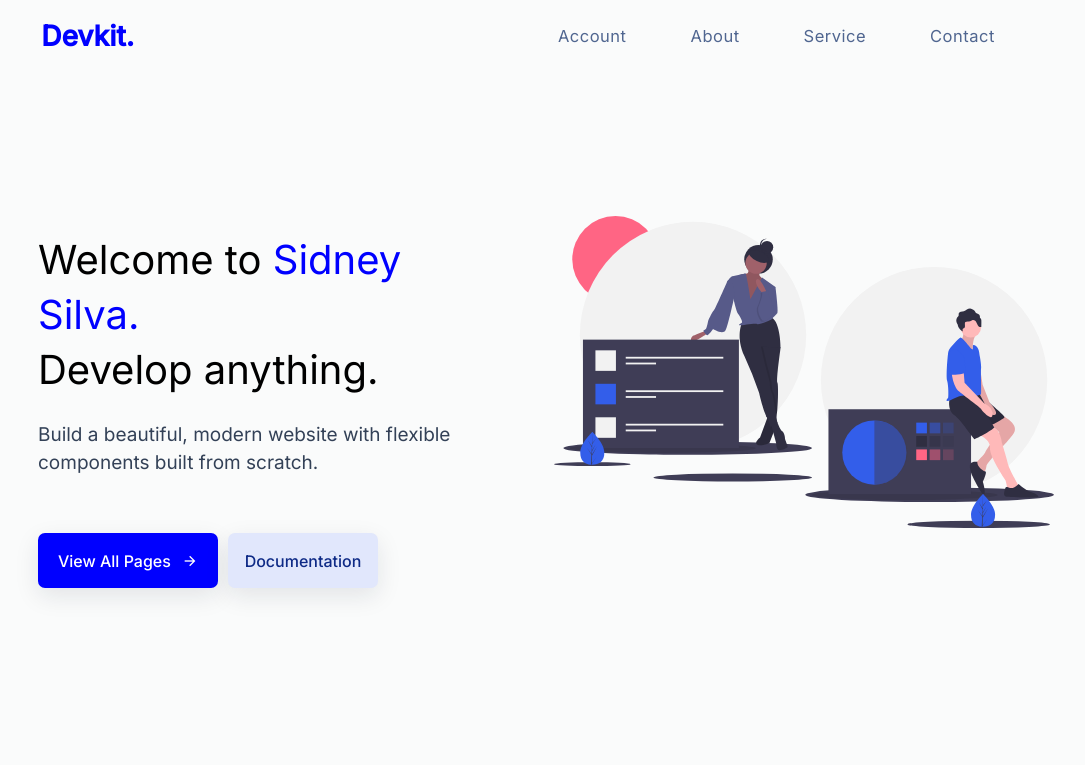
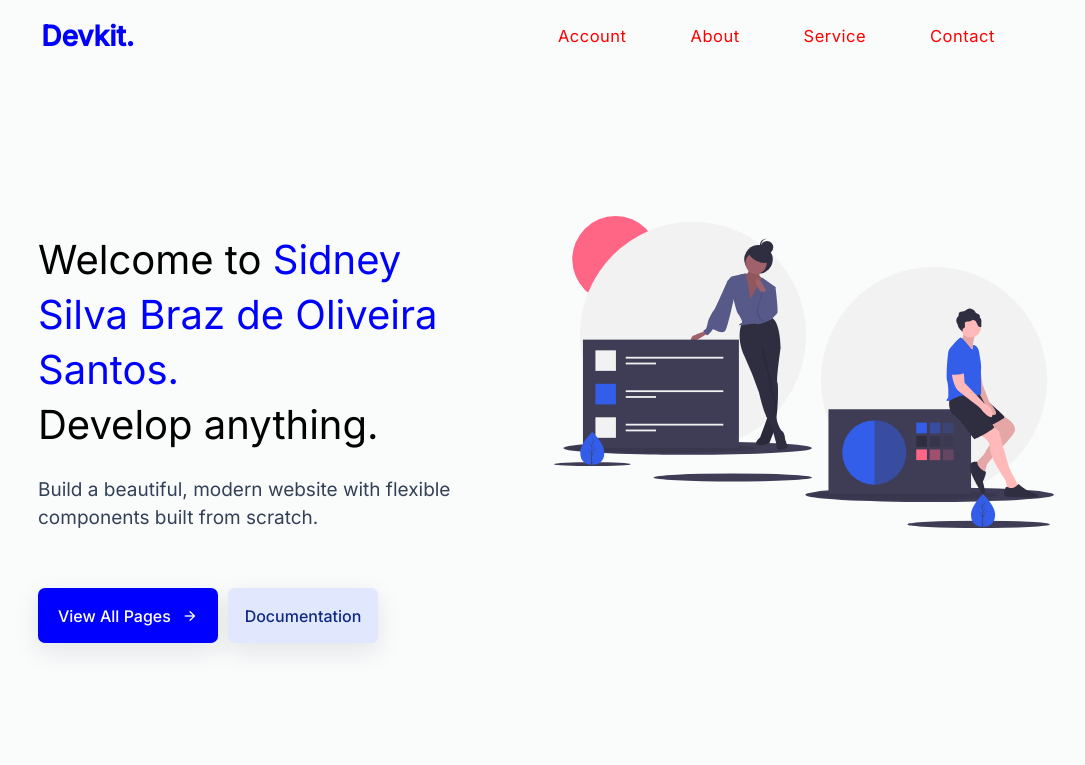
Before and after one commit to devsidney/Landing-Page-JS, a plain HTML site: page index.html in a window 1280 px wide. Shown: the top 765 px of the page, without its empty margins (106-1191 px from the left). Drawn offline with nearby package versions, Linux system fonts and the light colour scheme.

Commit message:
Hola buenos dias 4t

```diff
--- a/css/style.css
+++ b/css/style.css
@@ -16,7 +16,7 @@
 /* ==== CSS VARIABLES ==== */
 :root {
   --primary-color: blue;
-  --link-color: #506690;
+  --link-color: red;
   --btn-hover-color: #2b50c7;
   --lg-heading: #161c2d;
   --text-content: #869ab8;
--- a/index.html
+++ b/index.html
@@ -59,7 +59,7 @@
         <div class="grid-cols-2">
           <div class="grid-item-1">
             <h1 class="main-heading">
-              Welcome to <span>Sidney Silva.</span>
+              Welcome to <span>Sidney Silva Braz de Oliveira Santos.</span>
               <br />
               Develop anything.
             </h1>
```
